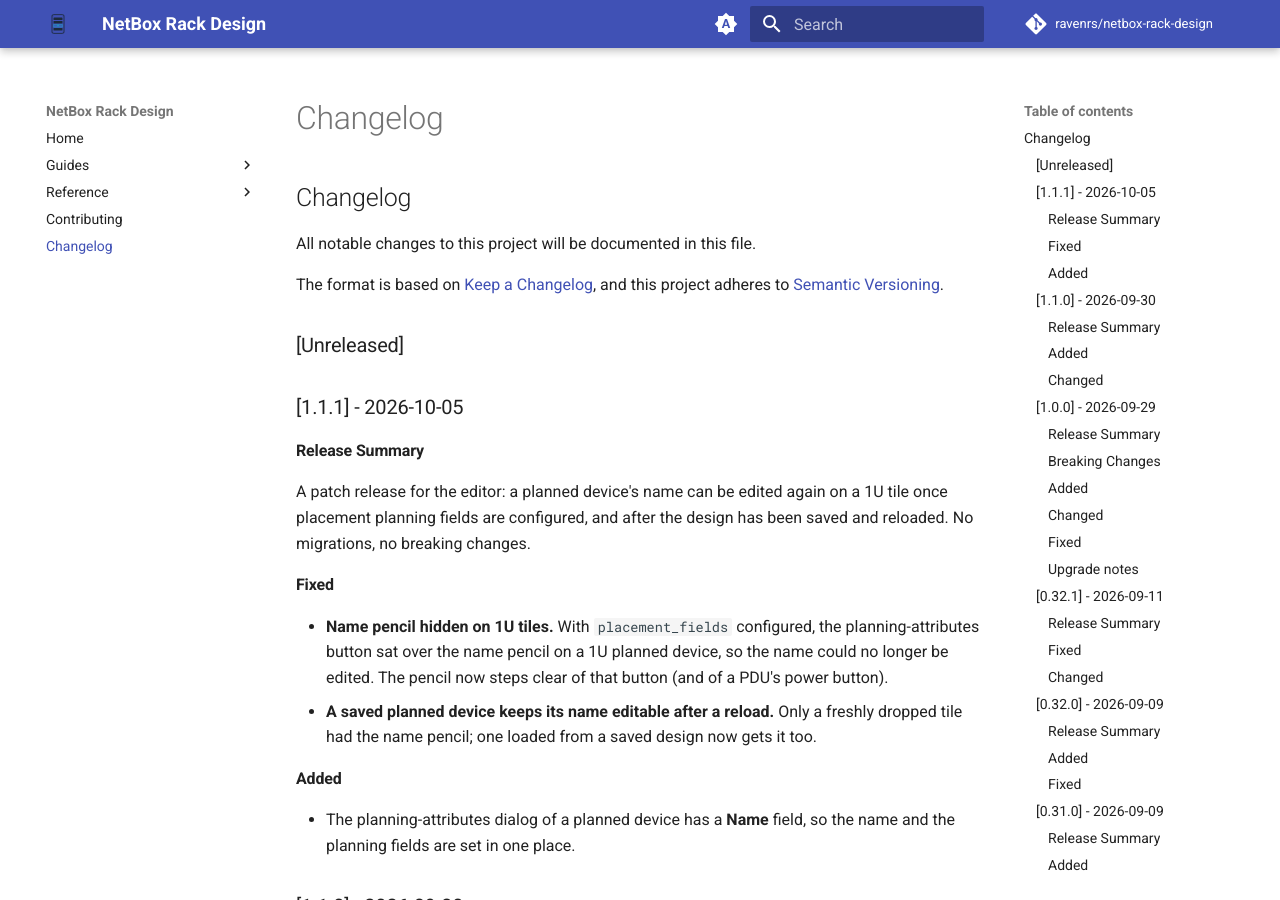
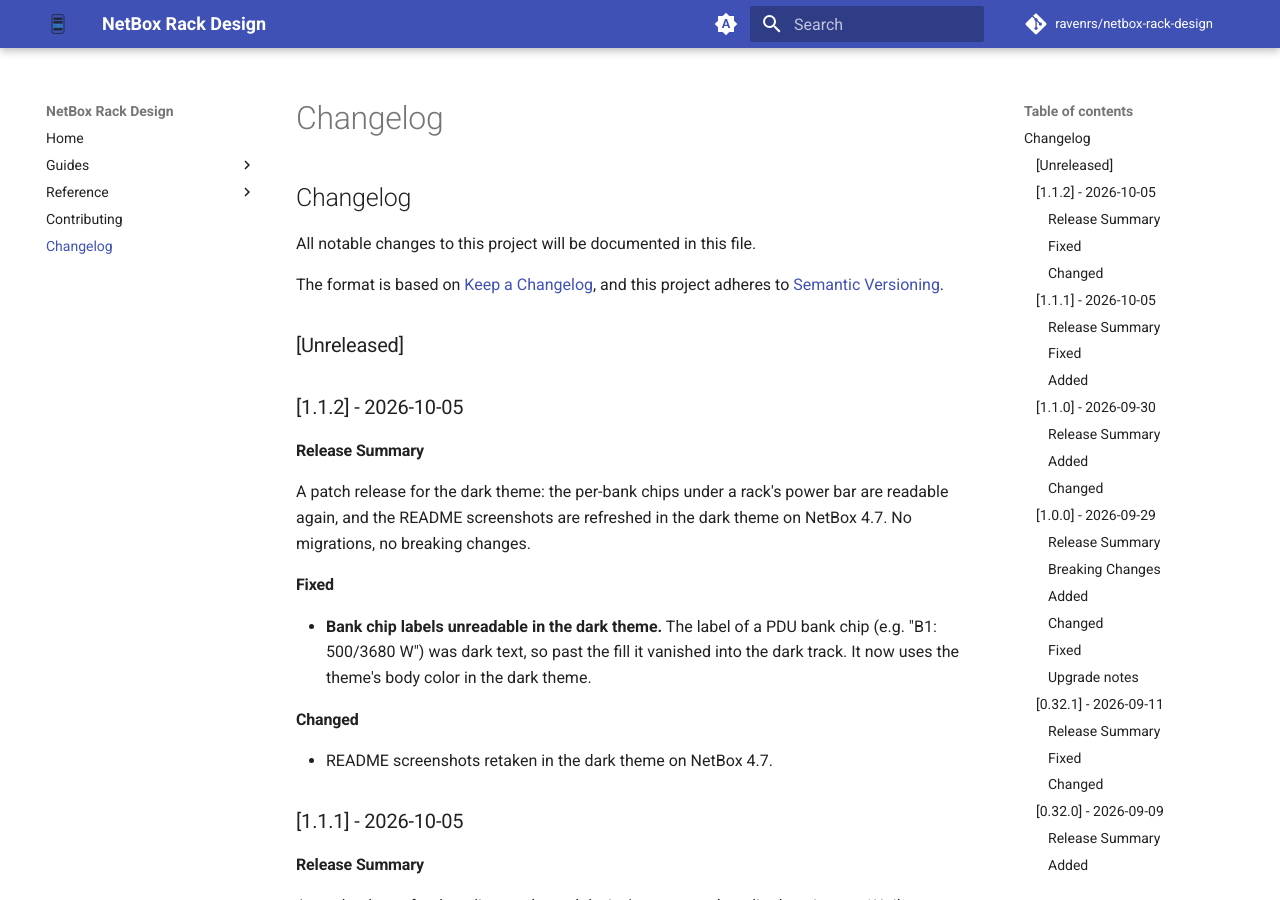
Before and after one commit to ravenrs/netbox-rack-design, an MkDocs documentation site: the page built from docs/changelog.md, in a window 1280 px wide and 900 px high. Built offline with MkDocs 1.6.1 and Material for MkDocs 9.7.7, drawn with Linux system fonts in a browser that asks for light colours; comment, search, counter and statistics services are not loaded.

Commit message:
Release v1.1.2

```diff
--- a/CHANGELOG.md
+++ b/CHANGELOG.md
@@ -6,6 +6,22 @@
 and this project adheres to [Semantic Versioning](https://semver.org/spec/v2.0.0.html).
 
 ## [Unreleased]
+
+## [1.1.2] - 2026-10-05
+
+### Release Summary
+
+A patch release for the dark theme: the per-bank chips under a rack's power
+bar are readable again, and the README screenshots are refreshed in the dark
+theme on NetBox 4.7. No migrations, no breaking changes.
+
+### Fixed
+- **Bank chip labels unreadable in the dark theme.** The label of a PDU bank
+  chip (e.g. "B1: 500/3680 W") was dark text, so past the fill it vanished into
+  the dark track. It now uses the theme's body color in the dark theme.
+
+### Changed
+- README screenshots retaken in the dark theme on NetBox 4.7.
 
 ## [1.1.1] - 2026-10-05
 
--- a/netbox_rack_design/__init__.py
+++ b/netbox_rack_design/__init__.py
@@ -9,7 +9,7 @@
 
 __author__ = """Petr Voronov"""
 __email__ = "ravenrs@gmail.com"
-__version__ = "1.1.1"
+__version__ = "1.1.2"
 
 
 from netbox.plugins import PluginConfig
--- a/netbox_rack_design/static/netbox_rack_design/css/editor.css
+++ b/netbox_rack_design/static/netbox_rack_design/css/editor.css
@@ -1685,6 +1685,12 @@
 }
 .nbx-rd-dist-critical .nbx-rd-dist-label,
 .nbx-rd-dist-overload .nbx-rd-dist-label { color: #fff; }
+/* Dark theme: the empty track is dark, so the dark label vanished past the
+   fill; read in the body color like the rack power bar's label. */
+[data-bs-theme="dark"] .nbx-rd-dist-label {
+    color: var(--tblr-body-color, #f8fafc);
+    text-shadow: 0 0 2px rgba(0, 0, 0, 0.7);
+}
 /* ---- Bank ZONE strip (hangs off each face grid's LEFT edge) ------------- */
 /* One narrow bar per PDU, split into that PDU's banks at the U boundaries the
    distribution engine assigned -- so the segment breaks ARE the bank
--- a/pyproject.toml
+++ b/pyproject.toml
@@ -7,7 +7,7 @@
 
 [project]
 name =  "netbox-rack-design"
-version = "1.1.1"
+version = "1.1.2"
 authors = [
     {name = "Petr Voronov", email = "ravenrs@gmail.com"},
 ]
```
Also changed, not shown: COMPATIBILITY.md (+1 -0 lines), docs/assets/screenshots/01-designs-list.png, docs/assets/screenshots/02-editor-multirack.png, docs/assets/screenshots/03-power-heatmap.png, docs/assets/screenshots/04-bind-feed-dialog.png, docs/assets/screenshots/06-warning-hover-heatmap.png, docs/assets/screenshots/10-states-r102.png, docs/assets/screenshots/13-device-hover-card.png.
